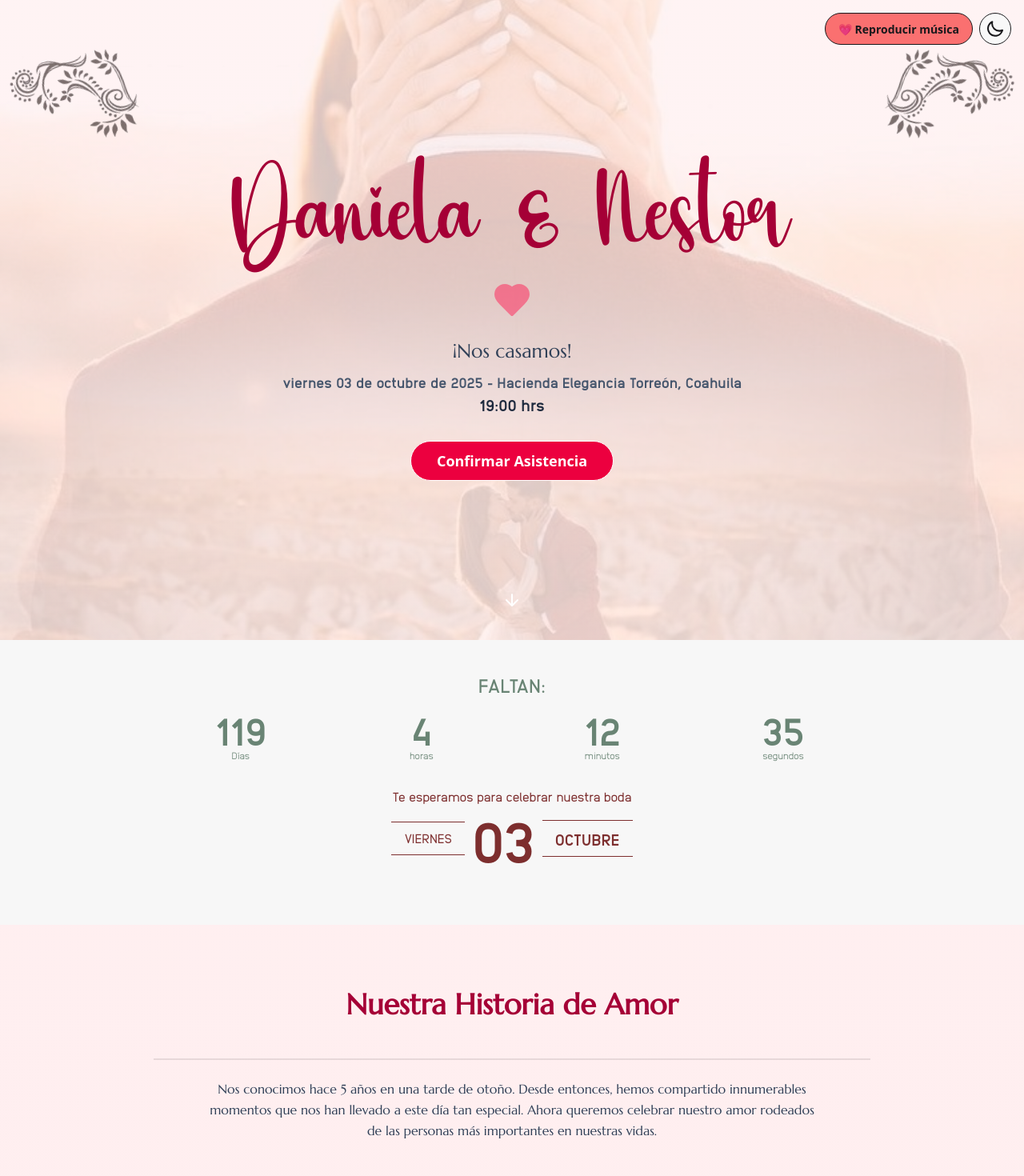
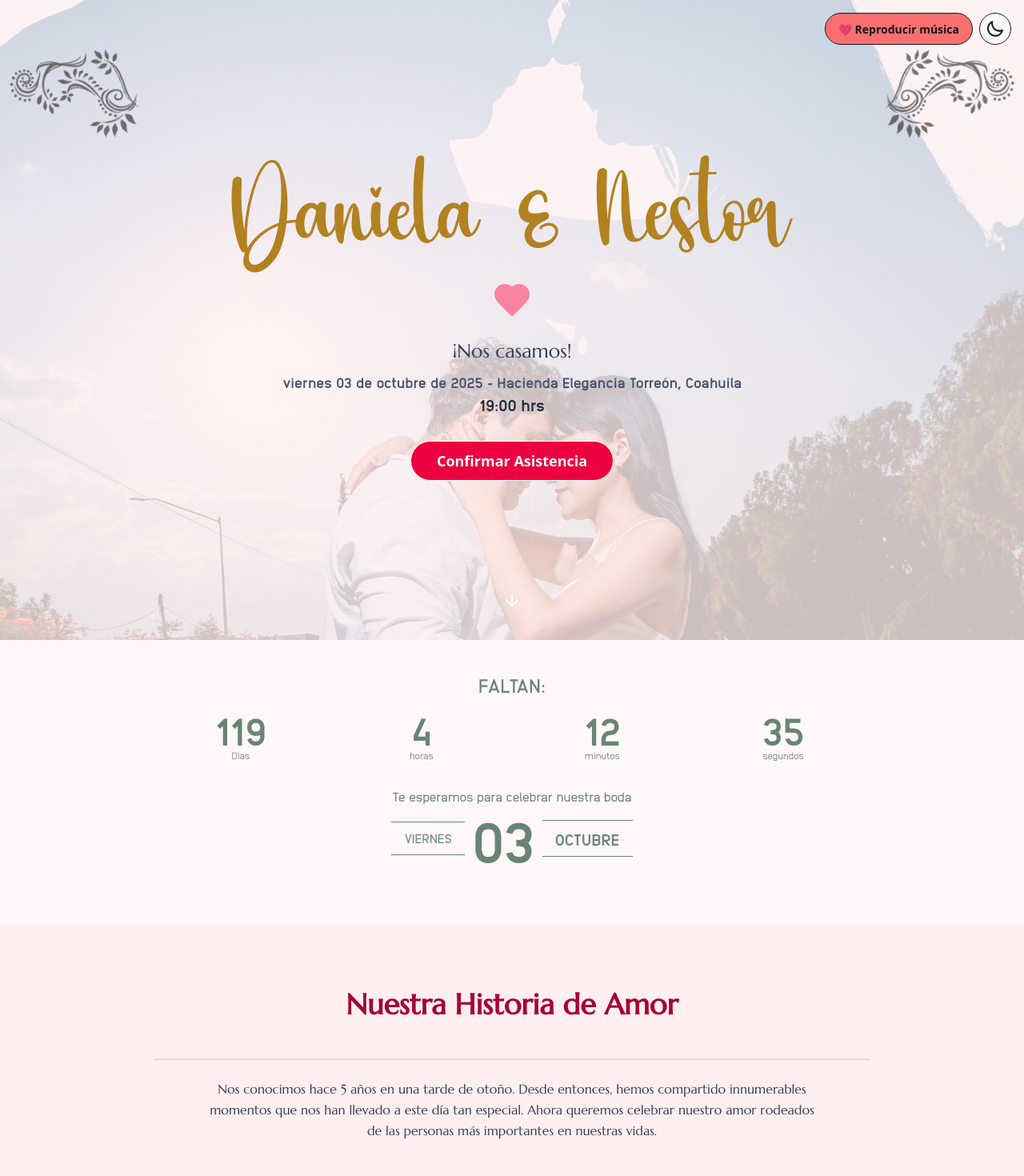
Before and after one commit to GitNes26/wedding-invitation, a React (Vite) app: page / in a window 1280 px wide. Shown: the top 1470 px of the page at 80% size. Built offline with nearby package versions, Linux system fonts and the light colour scheme; a web font is replaced by a local one.

Commit message:
se esta modificando los colores de las secciones

```diff
--- a/src/App.jsx
+++ b/src/App.jsx
@@ -93,11 +93,11 @@ export default function App() {
          rsvpRef.current?.scrollIntoView({ behavior: "smooth" });
       }, 100);
    };
-
+   // dark:from-slate-900 dark:to-slate-800
    return (
       <div
          ref={mainRef}
-         className="min-h-screen bg-gradient-to-b from-rose-50 to-rose-100 dark:from-slate-900 dark:to-slate-800 transition-colors duration-500  relative overflow-hidden">
+         className="min-h-screen bg-gradient-to-b from-rose-50 to-rose-100 dark:from-slate-900 dark:to-slate-800 transition-colors duration-500 relative overflow-hidden">
          {/* <!-- Elementos decorativos laterales --> */}
          <div className="decorative-element top-left"></div>
          <div className="decorative-element top-right"></div>
@@ -138,7 +138,7 @@ export default function App() {
          />
 
          {/* Sección de cuenta regresiva */}
-         <section className="py-10 px-6 bg-[#F7F7F7] dark:bg-[#201f1f] relative">
+         <section className="py-10 px-6 relative bg-white/50 dark:bg-slate-900/50">
             <div className="max-w-4xl mx-auto">
                <motion.div
                   initial={{ opacity: 0, y: 50 }}
--- a/src/components/CountdownTimer.tsx
+++ b/src/components/CountdownTimer.tsx
@@ -103,29 +103,31 @@ export default function CountdownTimer({
             </div>
          </div>
 
+         {/* text-[#7D2E2E] dark:text-[#d4a5a5] */}
+         {/* border-[#7D2E2E] dark:border-[#d4a5a5] */}
          {!isSticky && (
             <>
                <div className="text-center mt-8 mb-1">
-                  <p className="font-anodina-regular text-[#7D2E2E] dark:text-[#d4a5a5]">
+                  <p className="font-anodina-regular text-primary">
                      Te esperamos para celebrar nuestra boda
                   </p>
                </div>
 
-               <div className="flex items-center justify-center gap-2 mb-8">
-                  <div className="text-center border-t border-b border-[#7D2E2E] dark:border-[#d4a5a5] py-2 px-4">
-                     <span className="font-anodina-regular text-[#7D2E2E] dark:text-[#d4a5a5]">
+               <div className="flex items-center justify-center gap-2 mb-8 text-primary">
+                  <div className="text-center border-t border-b  py-2 px-4">
+                     <span className="font-anodina-regular">
                         {String(
                            formatDatetime(targetDate, false, "dddd"),
                         ).toUpperCase()}
                      </span>
                   </div>
-                  <span className="block text-7xl font-anodina-extrabold text-[#7D2E2E] dark:text-[#d4a5a5]">
+                  <span className="block text-7xl font-anodina-extrabold">
                      {String(
                         formatDatetime(targetDate, false, "DD"),
                      ).toUpperCase()}
                   </span>
-                  <div className="text-center border-t border-b border-[#7D2E2E] dark:border-[#d4a5a5] py-2 px-4">
-                     <span className="block text-xl font-anodina-extrabold text-[#7D2E2E] dark:text-[#d4a5a5]">
+                  <div className="text-center border-t border-b py-2 px-4">
+                     <span className="block text-xl font-anodina-extrabold">
                         {String(
                            formatDatetime(targetDate, false, "MMMM"),
                         ).toUpperCase()}
--- a/src/components/InvitationCard.tsx
+++ b/src/components/InvitationCard.tsx
@@ -49,7 +49,7 @@ export default function InvitationCard({
             initial={{ y: 20, opacity: 0 }}
             animate={{ y: 0, opacity: 1 }}
             transition={{ delay: 1, duration: 0.8 }}>
-            <h1 className="font-dashing text-3xl md:text-9xl mb-4 text-rose-800 dark:text-rose-300">
+            <h1 className="font-dashing text-3xl md:text-9xl mb-4 text-secondary">
                {bride} & {groom}
             </h1>
             {/* <h1 className="font-mayoritte text-3xl md:text-9xl mb-4 text-rose-800 dark:text-rose-300">
--- a/src/components/LoveHistory.tsx
+++ b/src/components/LoveHistory.tsx
@@ -41,7 +41,7 @@ const LoveHistory = ({}) => {
       <section className="py-20 px-6">
          <div className="relative">
             {/* <!-- Línea vertical central --> */}
-            <div className="absolute left-1/2 transform -translate-x-1/2 h-full w-0.5 bg-[#e5b168]/30"></div>
+            <div className="absolute left-1/2 transform -translate-x-1/2 h-full w-0.5 bg-primary/30"></div>
 
             {/* <!-- Eventos de la historia de amor --> */}
             <div className="space-y-24 relative">
@@ -67,7 +67,7 @@ const LoveHistory = ({}) => {
                            <h3 className="text-3xl font-mayoritte text-[#e5b168] mb-1">
                               {evento.titulo}
                            </h3>
-                           <p className="font-anodina-regular text-[#e5b168]/80 mb-3">
+                           <p className="font-anodina-regular text-primary/80 mb-3">
                               {evento.fecha}
                            </p>
                            <p className="font-marcellus italic text-base-content leading-relaxed opacity-80">
--- a/src/constants/images.js
+++ b/src/constants/images.js
@@ -1,4 +1,4 @@
-import hero from "../assets/images/hero.jpg";
+import hero from "../assets/images/bg-hero.jpg";
 import floral from "../assets/images/floral.jpg";
 
 const images = {
--- a/src/index.css
+++ b/src/index.css
@@ -148,7 +148,7 @@
    --color-base-content: oklch(97.807% 0.029 256.847);
    --color-primary: #b28121;
    --color-primary-content: oklch(96% 0.018 272.314);
-   --color-secondary: #faea66;
+   --color-secondary: #e5b168;
    --color-secondary-content: #121318;
    --color-accent: #29c7ac;
    --color-accent-content: oklch(38% 0.063 188.416);
```
Also changed, not shown: src/assets/images/bg-hero.jpg (added).
